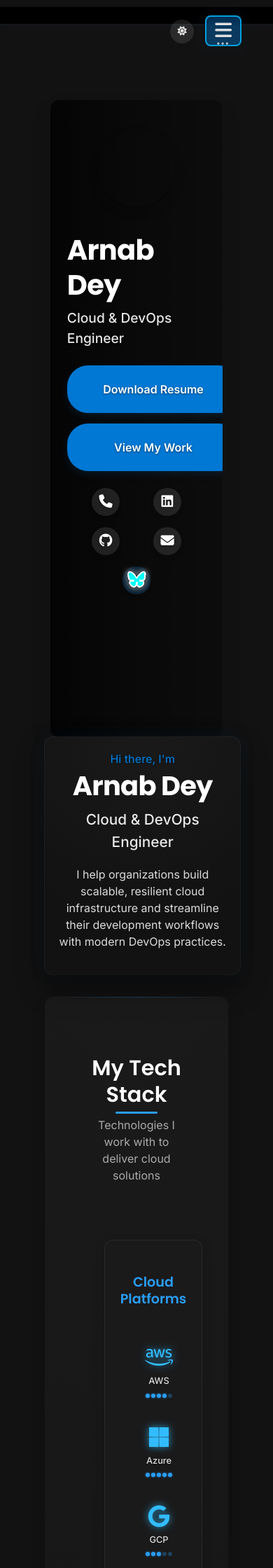
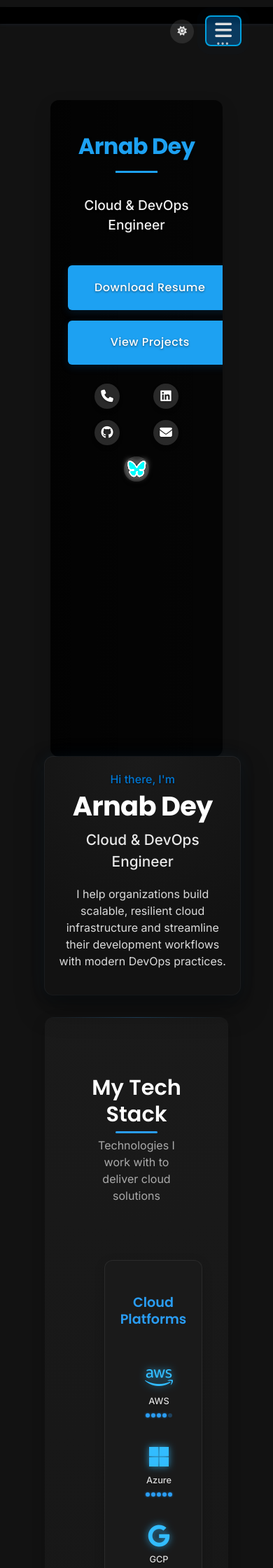
Before and after one commit to arnabdey73/arnabdey73.github.io, a Jekyll site: the page built from index.md, in a window 390 px wide. Shown: the top 2240 px of the page at 70% size. Built offline with Jekyll 4.4.1, drawn with Linux system fonts in a browser that asks for light colours.

Commit message:
feat: implement simple banner style for hero section with responsive adjustments

```diff
--- a/_includes/hero-banner.html
+++ b/_includes/hero-banner.html
@@ -1,16 +1,12 @@
-<div class="hero-banner">
+<div class="hero-banner simple-banner">
   <div class="container">
-    <img src="/assets/img/banner3.jpeg" alt="Hero Banner Image" class="hero-banner-img scrolling-banner">
-      <div class="hero-banner-content">
-      <div class="profile-pic-container">
-        <img src="/assets/img/avatar.jpg" alt="Profile Picture" class="profile-pic front">
-        <img src="/assets/img/portfolio-thumbnail.jpg" alt="Alternate Picture" class="profile-pic back">
-      </div>
-      <div class="text-content">
-        <h1>Arnab Dey</h1>
-        <p class="tagline">Cloud & DevOps Engineer</p>          <div class="intro-buttons">
+    <img src="/assets/img/banner3.jpeg" alt="Hero Banner Image" class="hero-banner-img">
+    <div class="hero-banner-content">
+      <div class="text-content centered-content">        <h1 class="page-title">Arnab Dey</h1>
+        <p class="tagline">Cloud & DevOps Engineer</p>
+        <div class="intro-buttons">
           <a href="https://github.com/arnabdey73/resume/raw/master/Arnab-Dey-Cloud-DevOps-Engineer.pdf" class="btn btn-primary">Download Resume</a>
-          <a href="/projects/" class="btn btn-primary">View My Work</a>
+          <a href="/projects/" class="btn btn-primary">View Projects</a>
         </div>
 
         <div class="social-icons">
--- a/assets/css/hero-banner.css
+++ b/assets/css/hero-banner.css
@@ -254,6 +254,102 @@
   background-color: rgba(0, 120, 212, 0.6);
 }
 
+/* Simple banner style to match the about page */
+.simple-banner {
+  height: auto;
+  min-height: 220px;
+  padding: 2rem 0;
+  margin: 1rem auto 2rem;
+  box-shadow: 0 10px 25px rgba(0, 0, 0, 0.15);
+}
+
+.simple-banner .hero-banner-img {
+  opacity: 0.8;
+}
+
+.simple-banner::before {
+  background: linear-gradient(to right,
+    rgba(0, 0, 0, 0.85) 0%,
+    rgba(0, 0, 0, 0.75) 40%,
+    rgba(0, 0, 0, 0.65) 100%);
+}
+
+.simple-banner .hero-banner-content {
+  padding: 1.5rem 2rem;
+  flex-direction: column;
+  text-align: center;
+}
+
+.simple-banner .centered-content {
+  display: flex;
+  flex-direction: column;
+  align-items: center;
+  text-align: center;
+  margin: 0 auto;
+}
+
+.simple-banner .text-content h1.page-title {
+  font-size: 2.5rem;
+  margin: 0.2rem 0 0.5rem;
+  text-align: center;
+  color: var(--link-hover-color, #1da1f2);
+  font-family: 'Poppins', sans-serif;
+  font-weight: 700;
+  text-shadow: 1px 1px 3px rgba(0, 0, 0, 0.5);
+}
+
+.simple-banner .text-content h1.page-title:after {
+  content: '';
+  display: block;
+  width: 60px;
+  height: 3px;
+  background-color: var(--link-hover-color, #1da1f2);
+  margin: 15px auto 20px;
+}
+
+.simple-banner .tagline {
+  margin-bottom: 1.5rem;
+  font-size: 1.4rem;
+  color: rgba(255, 255, 255, 0.95);
+}
+
+.simple-banner .intro-buttons {
+  justify-content: center;
+  margin-bottom: 1.2rem;
+}
+
+.simple-banner .intro-buttons .btn {
+  background-color: var(--link-hover-color, #1da1f2);
+  border-radius: 6px;
+  padding: 0.6rem 1.2rem;
+  font-weight: 500;
+  font-family: 'Poppins', sans-serif;
+  letter-spacing: 0.5px;
+  transition: all 0.3s ease;
+}
+
+.simple-banner .intro-buttons .btn:hover {
+  background-color: #1a91d9;
+  transform: translateY(-2px);
+  box-shadow: 0 5px 12px rgba(0, 0, 0, 0.25);
+}
+
+.simple-banner .social-icons ul {
+  justify-content: center;
+  margin-top: 0.5rem;
+}
+
+.simple-banner .social-icons a {
+  background-color: rgba(255, 255, 255, 0.15);
+  width: 36px;
+  height: 36px;
+  font-size: 1.1rem;
+}
+
+.simple-banner .social-icons a:hover {
+  background-color: var(--link-hover-color, #1da1f2);
+}
+
 /* Mobile responsive adjustments */
 @media (max-width: 768px) {
   .hero-banner {
@@ -311,11 +407,33 @@
   }
 }
 
+/* Mobile adjustments for simple banner */
+@media (max-width: 768px) {
+  .simple-banner {
+    min-height: 180px;
+    padding: 1.5rem 0;
+  }
+
+  .simple-banner .text-content h1.page-title {
+    font-size: 2rem;
+  }
+
+  .simple-banner .tagline {
+    font-size: 1.2rem;
+    margin-bottom: 1.2rem;
+  }
+}
+
 /* Additional adjustments for very small screens */
 @media (max-width: 480px) {
   .hero-banner {
     min-height: 450px;
     max-width: 94%;
+  }
+
+  .simple-banner {
+    min-height: 160px;
+    padding: 1.2rem 0;
   }
 
   .profile-pic-container {
```
